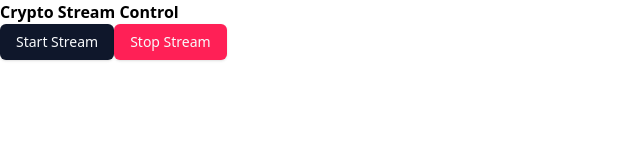
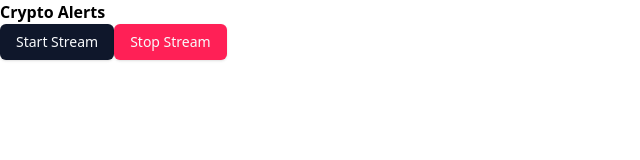
Before and after one commit to tranquilEU/crypto-alerts, a React (Vite) app: page / in a window 1280 px wide. Shown: the top 160 px of the page, without its empty margins (0-640 px from the left). Built offline with nearby package versions, Linux system fonts and the light colour scheme.

Commit message:
✨feature: Add Internationalization with Intellisense

```diff
--- a/package.json
+++ b/package.json
@@ -14,9 +14,13 @@
 		"@tailwindcss/vite": "^4.0.4",
 		"class-variance-authority": "^0.7.1",
 		"clsx": "^2.1.1",
+		"i18next": "^24.2.3",
+		"i18next-browser-languagedetector": "^8.0.4",
+		"i18next-http-backend": "^3.0.2",
 		"lucide-react": "^0.475.0",
 		"react": "^19.0.0",
 		"react-dom": "^19.0.0",
+		"react-i18next": "^15.4.1",
 		"react-router-dom": "^7.1.5",
 		"tailwind-merge": "^3.0.1",
 		"tailwindcss-animate": "^1.0.7",
--- a/src/features/General/General.tsx
+++ b/src/features/General/General.tsx
@@ -1,12 +1,14 @@
 import { Button } from '@/shared/components/ui/button';
+import { useTranslation } from 'react-i18next';
 
 export const General: React.FC = () => {
+	const { t } = useTranslation();
 	return (
 		<>
-			<h1 className="font-bold">Crypto Stream Control</h1>
+			<h1 className="font-bold">{t('general.cryptoAlerts')}</h1>
 			<div>
-				<Button>Start Stream</Button>
-				<Button variant={'destructive'}>Stop Stream</Button>
+				<Button>{t('general.startStream')}</Button>
+				<Button variant={'destructive'}>{t('general.stopStream')}</Button>
 			</div>
 		</>
 	);
--- a/src/main.tsx
+++ b/src/main.tsx
@@ -2,5 +2,6 @@ import { createRoot } from 'react-dom/client';
 
 import App from './App.tsx';
 import './global.css';
+import './shared/i18n';
 
 createRoot(document.getElementById('root')!).render(<App />);
--- /dev/null
+++ b/src/shared/@types/i18next.d.ts
@@ -0,0 +1,17 @@
+// import the original type declarations
+// import all namespaces (for the default language, only)
+import ns1 from '@/locales/en/en.json';
+import '@/shared/@types/i18next';
+
+declare module 'i18next' {
+	// Extend CustomTypeOptions
+	interface CustomTypeOptions {
+		// custom namespace type, if you changed it
+		defaultNS: 'ns1';
+		// custom resources type
+		resources: {
+			ns1: typeof ns1;
+		};
+		// other
+	}
+}
--- /dev/null
+++ b/src/shared/i18n.ts
@@ -0,0 +1,28 @@
+import i18n from 'i18next';
+import { initReactI18next } from 'react-i18next';
+
+import enLang from './locales/en/en.json';
+
+// the translations
+// (tip move them in a JSON file and import them,
+// or even better, manage them separated from your code: https://react.i18next.com/guides/multiple-translation-files)
+const resources = {
+	en: {
+		translation: enLang
+	}
+};
+
+i18n
+	.use(initReactI18next) // passes i18n down to react-i18next
+	.init({
+		resources,
+		lng: 'en', // language to use, more information here: https://www.i18next.com/overview/configuration-options#languages-namespaces-resources
+		// you can use the i18n.changeLanguage function to change the language manually: https://www.i18next.com/overview/api#changelanguage
+		// if you're using a language detector, do not define the lng option
+
+		interpolation: {
+			escapeValue: false // react already safes from xss
+		}
+	});
+
+export default i18n;
--- /dev/null
+++ b/src/shared/locales/en/en.json
@@ -0,0 +1,7 @@
+{
+	"general": {
+		"cryptoAlerts": "Crypto Alerts",
+		"startStream": "Start Stream",
+		"stopStream": "Stop Stream"
+	}
+}
--- a/tsconfig.app.json
+++ b/tsconfig.app.json
@@ -23,6 +23,7 @@
 		"moduleDetection": "force",
 		"noEmit": true,
 		"jsx": "react-jsx",
+		"resolveJsonModule": true,
 
 		/* Linting */
 		"strict": true,
--- a/tsconfig.node.json
+++ b/tsconfig.node.json
@@ -12,6 +12,7 @@
 		"isolatedModules": true,
 		"moduleDetection": "force",
 		"noEmit": true,
+		"resolveJsonModule": true,
 
 		/* Linting */
 		"strict": true,
```
Lines whose indentation alone changed are shown as unchanged.
